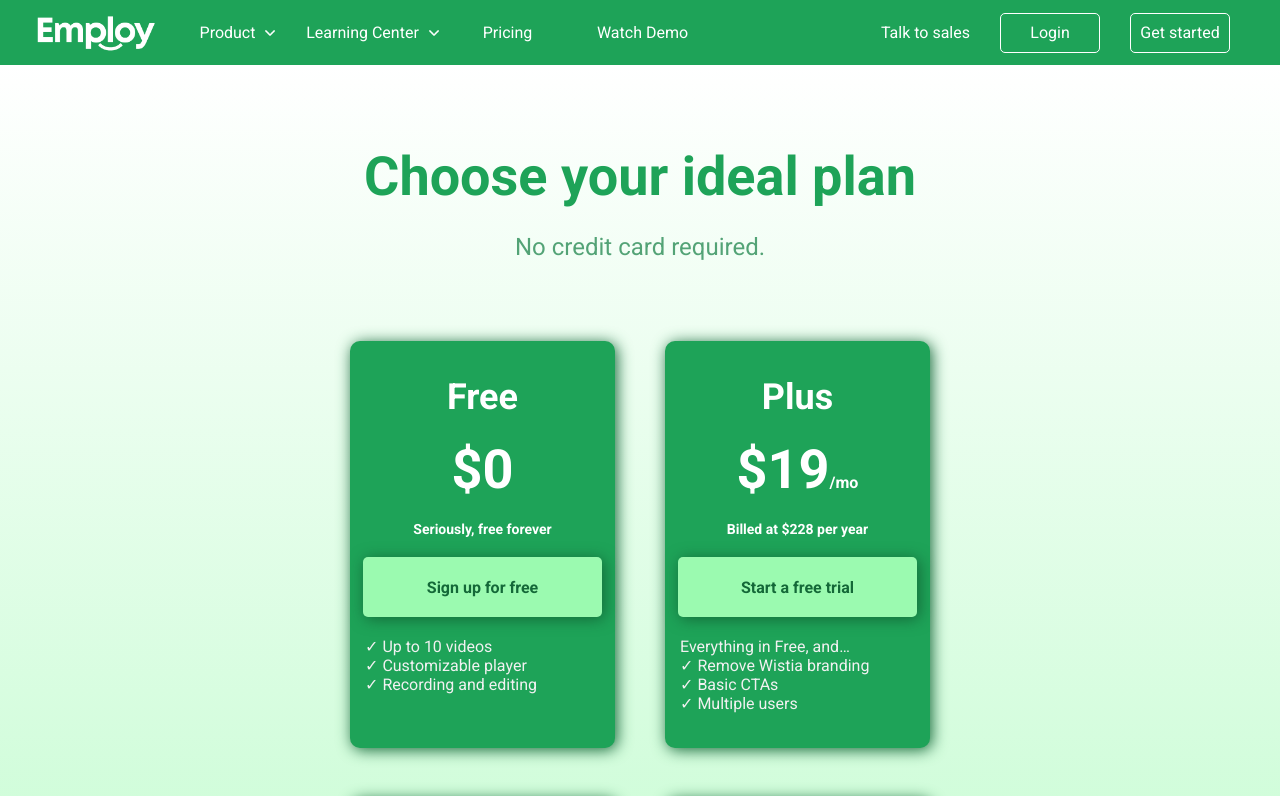
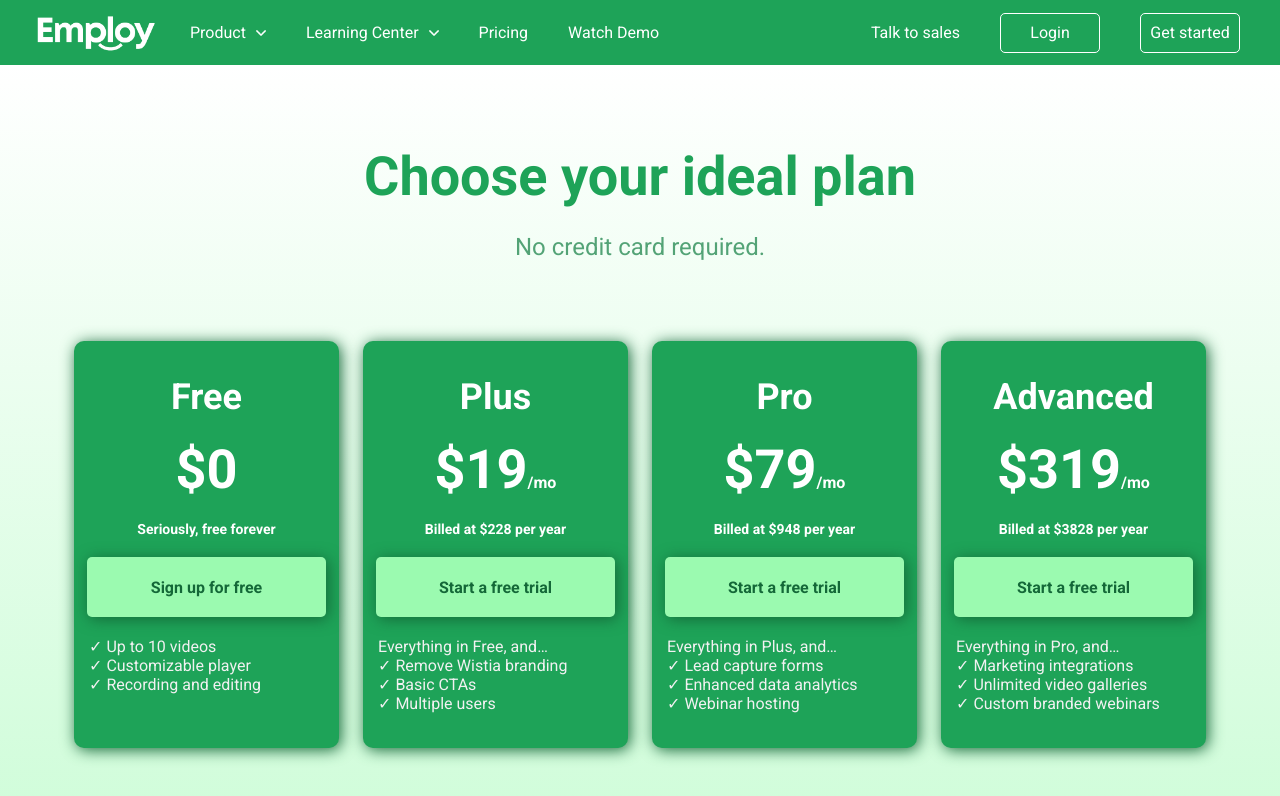
Before and after one commit to LucasB0mfim/DesafioEmploy, a React (Create React App) app: page / in a window 1280 px wide. Shown: the top 796 px of the page. Built offline with nearby package versions, Linux system fonts and the light colour scheme.

Commit message:
Add tablet version

```diff
--- a/src/components/Header/index.tsx
+++ b/src/components/Header/index.tsx
@@ -4,10 +4,10 @@ import {
   BoxLeft,
   BoxRight,
   A,
-  Ul,
+  ListLinks,
   ButtonSkin,
   Hamburguer,
-  Links
+  Link
 } from './styles'
 
 import employ from '../../assets/images/EmployBackgroundBlack.png'
@@ -19,36 +19,34 @@ const Header = () => (
       <Top>
         <BoxLeft>
           <img src={employ} alt="Employ" />
-          <Links>
-            <div>
+
+          <ListLinks>
+            <Link>
               Product <img src={seta} className="seta" />
-            </div>
-            <div>
+            </Link>
+            <Link>
               Learning Center <img src={seta} className="seta" />
-            </div>
-          </Links>
-
-          <Ul>
-            <li>
+            </Link>
+            <Link>
               <A href="#">Pricing</A>
-            </li>
-            <li>
+            </Link>
+            <Link>
               <A href="#">Watch Demo</A>
-            </li>
-          </Ul>
+            </Link>
+          </ListLinks>
         </BoxLeft>
         <BoxRight>
-          <Ul>
-            <li>
+          <ListLinks>
+            <Link>
               <A href="#">Talk to sales</A>
-            </li>
-            <li>
+            </Link>
+            <Link>
               <ButtonSkin href="#">Login</ButtonSkin>
-            </li>
-            <li>
+            </Link>
+            <Link>
               <ButtonSkin href="#">Get started</ButtonSkin>
-            </li>
-          </Ul>
+            </Link>
+          </ListLinks>
           <Hamburguer>
             <span></span>
             <span></span>
--- a/src/components/Header/styles.ts
+++ b/src/components/Header/styles.ts
@@ -8,6 +8,7 @@ export const Container = styled.header`
 `
 
 export const Top = styled.div`
+  color: #fff;
   max-width: 1240px;
   width: 100%;
   height: 65px;
@@ -17,11 +18,10 @@ export const Top = styled.div`
 
 export const A = styled.a`
   color: #fff;
-  text-decoration: none;
-  width: 130px;
   display: flex;
   align-items: center;
   justify-content: center;
+  text-decoration: none;
 
   &:hover {
     color: #d0fdd7;
@@ -32,21 +32,17 @@ export const A = styled.a`
   }
 `
 
-export const Ul = styled.ul`
+export const ListLinks = styled.ul`
+  width: 100%;
   display: flex;
   align-items: center;
   list-style: none;
-
-  ${A} {
-    width: 135px;
-  }
 `
 
 export const ButtonSkin = styled.a`
   color: #fff;
   text-decoration: none;
   width: 100px;
-  margin-right: 30px;
   display: flex;
   align-items: center;
   justify-content: center;
@@ -57,20 +53,20 @@ export const ButtonSkin = styled.a`
 
   &:hover {
     color: #dfffe4;
-    border: 1px solid: #9bfab0;
+    border: 2px solid #9bfab0;
     transform: translateY(-8px);
   }
 
   @media (max-width: 768px) {
     display: none;
   }
-  `
+`
 
 export const Hamburguer = styled.div`
   display: none;
 
   @media (max-width: 1100px) {
-    width: 25px;
+    width: 40px;
     display: block;
     margin-right: 15px;
 
@@ -84,20 +80,20 @@ export const Hamburguer = styled.div`
   }
 `
 
-export const Links = styled.div`
+export const Link = styled.li`
   display: flex;
+  align-items: center;
+  margin: 0 20px;
+  cursor: pointer;
 
-  div {
-    width: 135px;
-    color: #fff;
-    display: flex;
-    align-items: center;
-    justify-content: center;
-    cursor: pointer;
+  &:hover {
+    color: #dfffe4;
+  }
 
-    &:hover {
-      color: #d0fdd7;
-    }
+  .seta {
+    width: 10px;
+    height: 10px;
+    margin-left: 10px;
   }
 
   @media (max-width: 1100px) {
@@ -108,12 +104,6 @@ export const Links = styled.div`
 export const BoxLeft = styled.div`
   display: flex;
   align-items: center;
-  color: #fff;
-
-  .seta {
-    width: 10px;
-    margin-left: 10px;
-  }
 
   > img {
     width: 150px;
@@ -124,13 +114,4 @@ export const BoxRight = styled.div`
   display: flex;
   align-items: center;
   list-style: none;
-
-  li > {
-    width: auto;
-  }
-
-  ${A} {
-    width: auto;
-    margin-right: 30px;
-  }
 `
--- a/src/components/ListCards/main.css
+++ /dev/null
@@ -1,4 +0,0 @@
-* {
-  display: grid;
-  grid-template-columns: ;
-}
--- a/src/components/ListCards/styles.ts
+++ b/src/components/ListCards/styles.ts
@@ -16,7 +16,7 @@ export const Container = styled.div`
     align-items: center;
   }
 
-  @media (min-width: 768px) {
+  @media (min-width: 768px) and (max-width: 1200px) {
     display: grid;
     grid-template-columns: 1fr 1fr;
     gap: 50px;
```
